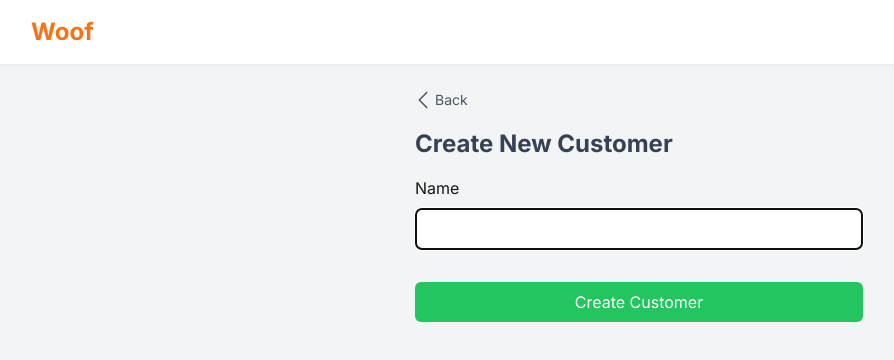
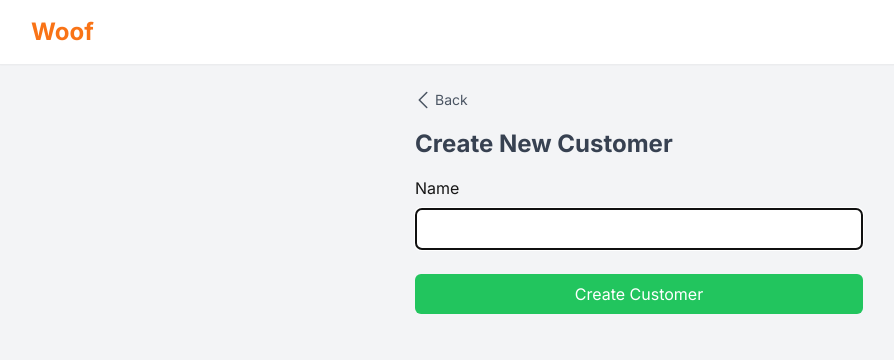
Before and after one commit to anmol678/woof, a Next.js app in the folder web/: page /customers/create in a window 1280 px wide. Shown: the top 360 px of the page, without its empty margins (1-895 px from the left). Built offline with nearby package versions, Linux system fonts and the light colour scheme; no server answers.

Commit message:
style patch

```diff
--- a/web/src/app/customers/create/page.tsx
+++ b/web/src/app/customers/create/page.tsx
@@ -49,7 +49,7 @@ export default function CreateCustomer({ searchParams }: CreateCustomerProps) {
       <BackButton />
       <h1>Create New Customer</h1>
       <form onSubmit={handleSubmit}>
-        <div className="mb-8">
+        <div>
           <label htmlFor="name">Name</label>
           <input
             type="text"
--- a/web/src/app/globals.css
+++ b/web/src/app/globals.css
@@ -143,3 +143,7 @@ h2 {
 form {
   @apply mb-6 space-y-4;
 }
+
+form > button {
+  @apply mt-6 !important;
+}
```
